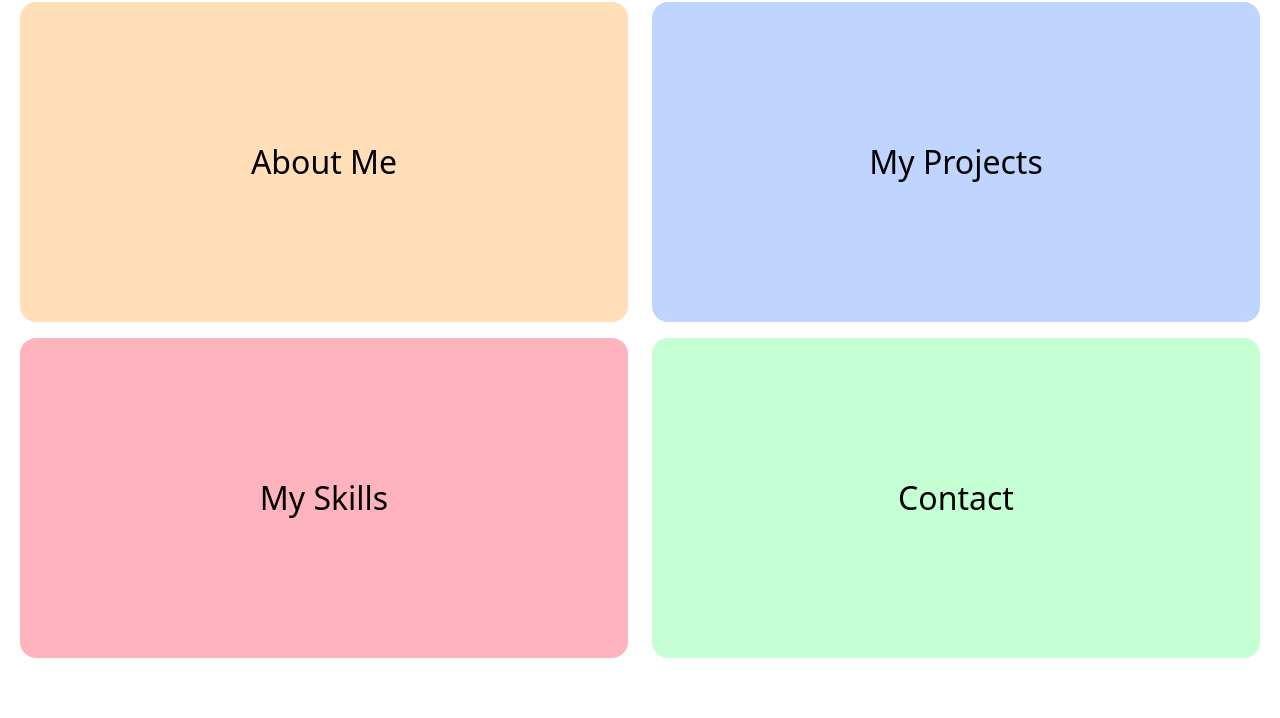
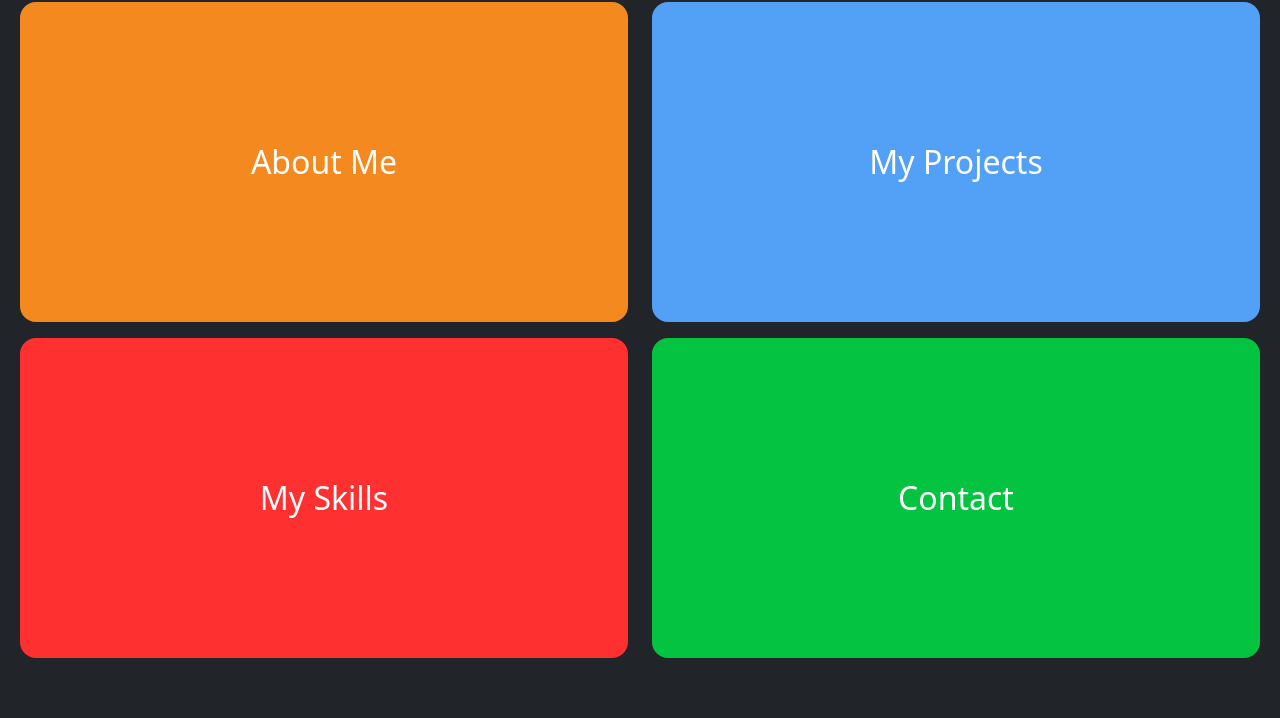
Before and after one commit to jjpound/jjpound.github.io, a plain HTML site: page index.html in a window 1280 px wide. Shown: the part 82-800 px from the top of the page. Drawn offline with nearby package versions, Linux system fonts and the light colour scheme.

Commit message:
New Visual Layout
Dark Mode

```diff
--- a/index.html
+++ b/index.html
@@ -7,11 +7,11 @@
     <link href="https://cdn.jsdelivr.net/npm/bootstrap@5.3.0/dist/css/bootstrap.min.css" rel="stylesheet" integrity="sha384-9ndCyUaIbzAi2FUVXJi0CjmCapSmO7SnpJef0486qhLnuZ2cdeRhO02iuK6FUUVM" crossorigin="anonymous">
     <link rel="stylesheet" href="style.css" type="text/css">
   </head>
-  <body>
-    <h1>JJ Hawkins-Pound</h1>
+  <body data-bs-theme="dark">
+    <h1 >JJ Pound</h1>
     <div id="main-page-buttons" class="row align-middle">
       <div class="col-md-6 col-sm-12 mt-3">
-        <button class="mainpage-content-opener" id="mainpage-about-button">
+        <button class="mainpage-content-opener" id="mainpage-about-button" onclick="openAboutMe()">
           About Me
         </button>
       </div>
@@ -32,5 +32,6 @@
       </div>
     </div>
     <script src="https://cdn.jsdelivr.net/npm/bootstrap@5.3.0/dist/js/bootstrap.bundle.min.js" integrity="sha384-geWF76RCwLtnZ8qwWowPQNguL3RmwHVBC9FhGdlKrxdiJJigb/j/68SIy3Te4Bkz" crossorigin="anonymous"></script>
+    <script src="script.js"></script>
   </body>
 </html>
--- /dev/null
+++ b/script.js
@@ -0,0 +1,10 @@
+console.log("Wowie!");
+let aboutSection = document.getElementById("about-me");
+
+function openAboutMe() {
+     aboutSection.classList.replace("unselected", "selected");
+}
+
+function closeSelectedWindow() {
+    aboutSection.classList.replace("selected", "unselected");
+}
--- a/style.css
+++ b/style.css
@@ -24,37 +24,37 @@ h1 {
 }
 
 #mainpage-about-button {
-    background-color: #ffdeb8;
-    border: 2px solid #ffdeb8;
+    background-color: #f48a1f;
+    border: 2px solid #f48a1f;
 }
 
 #mainpage-about-button:hover {
-    border: 3px solid #ffaf54;
+    border: 3px solid #ffdcb7;
 }
 
 #mainpage-projects-button {
-    background-color: #bfd5ff;
-    border: 2px solid #bfd5ff;
+    background-color: #53a0f7;
+    border: 2px solid #53a0f7;
 }
 
 #mainpage-projects-button:hover {
-    border: 3px solid #5b94ff;
+    border: 3px solid #bbd3ff;
 }
 
 #mainpage-skills-button {
-    background-color: #ffb4bd;
-    border: 2px solid #ffb4bd;
+    background-color: #ff3030;
+    border: 2px solid #ff3030;
 }
 
 #mainpage-skills-button:hover {
-    border: 3px solid #ff697a;
+    border: 3px solid #ffaeb7;
 }
 
 #mainpage-contact-button {
-    background-color: #c5ffd4;
-    border: 2px solid #c5ffd4;
+    background-color: #04c341;
+    border: 2px solid #04c341;
 }
 
 #mainpage-contact-button:hover {
-    border: 3px solid #6dff94;
+    border: 3px solid #c6ffd5;
 }
```
